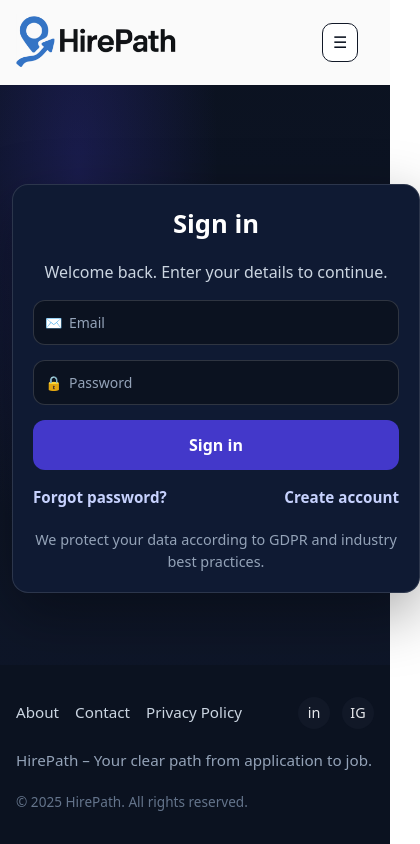
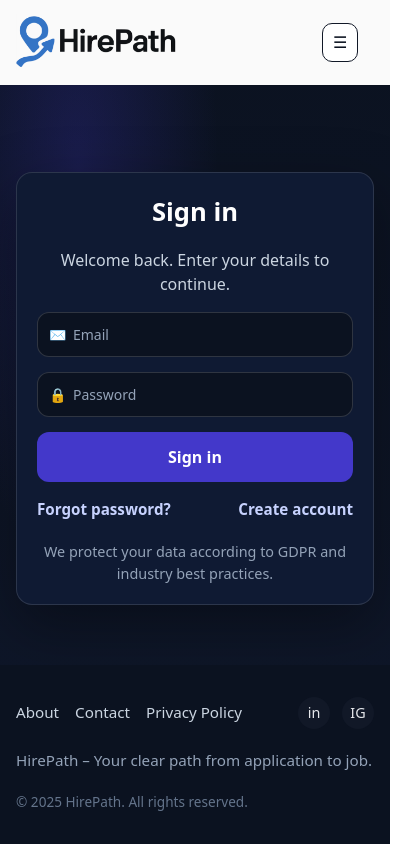
Before and after one commit to Am11n/hirepath, a React (Vite) app in the folder app/: page /signin in a window 390 px wide. Shown: the whole page, 420 px wide, since content can reach past the window. Built offline with nearby package versions, Linux system fonts and the light colour scheme.

Commit message:
Refactor Card component styles in Login and Signup pages for improved mobile responsiveness: use min-width for better adaptability and ensure box-sizing is set correctly.

```diff
--- a/app/src/pages/Login.tsx
+++ b/app/src/pages/Login.tsx
@@ -55,7 +55,8 @@ const PitchText = styled.p`
 const Card = styled.div`
 	margin: 0 auto;
 	width: 100%;
-	max-width: 480px;
+	max-width: min(480px, calc(100vw - 2rem));
+	box-sizing: border-box;
 	background: #0f1a33;
 	border: 1px solid rgba(255, 255, 255, 0.12);
 	border-radius: 16px;
@@ -65,6 +66,7 @@ const Card = styled.div`
 	gap: 1rem;
 	@media (min-width: 640px) {
 		padding: 1.5rem;
+		max-width: 480px;
 	}
 `;
 
--- a/app/src/pages/Signup.tsx
+++ b/app/src/pages/Signup.tsx
@@ -55,7 +55,8 @@ const PitchText = styled.p`
 const Card = styled.div`
 	margin: 0 auto;
 	width: 100%;
-	max-width: 480px;
+	max-width: min(480px, calc(100vw - 2rem));
+	box-sizing: border-box;
 	background: #0f1a33;
 	border: 1px solid rgba(255, 255, 255, 0.12);
 	border-radius: 16px;
@@ -65,6 +66,7 @@ const Card = styled.div`
 	gap: 1rem;
 	@media (min-width: 640px) {
 		padding: 1.5rem;
+		max-width: 480px;
 	}
 `;
 
```
